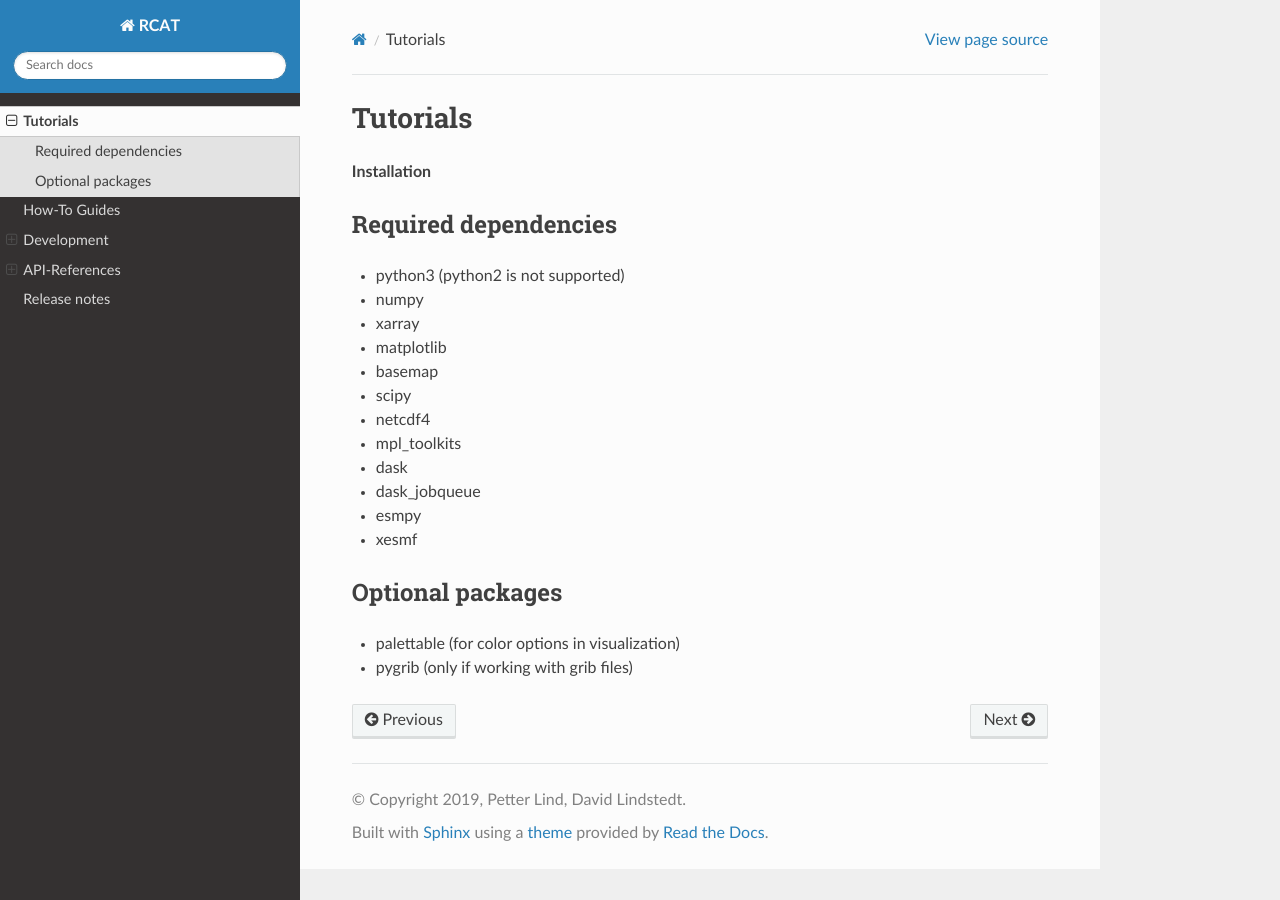
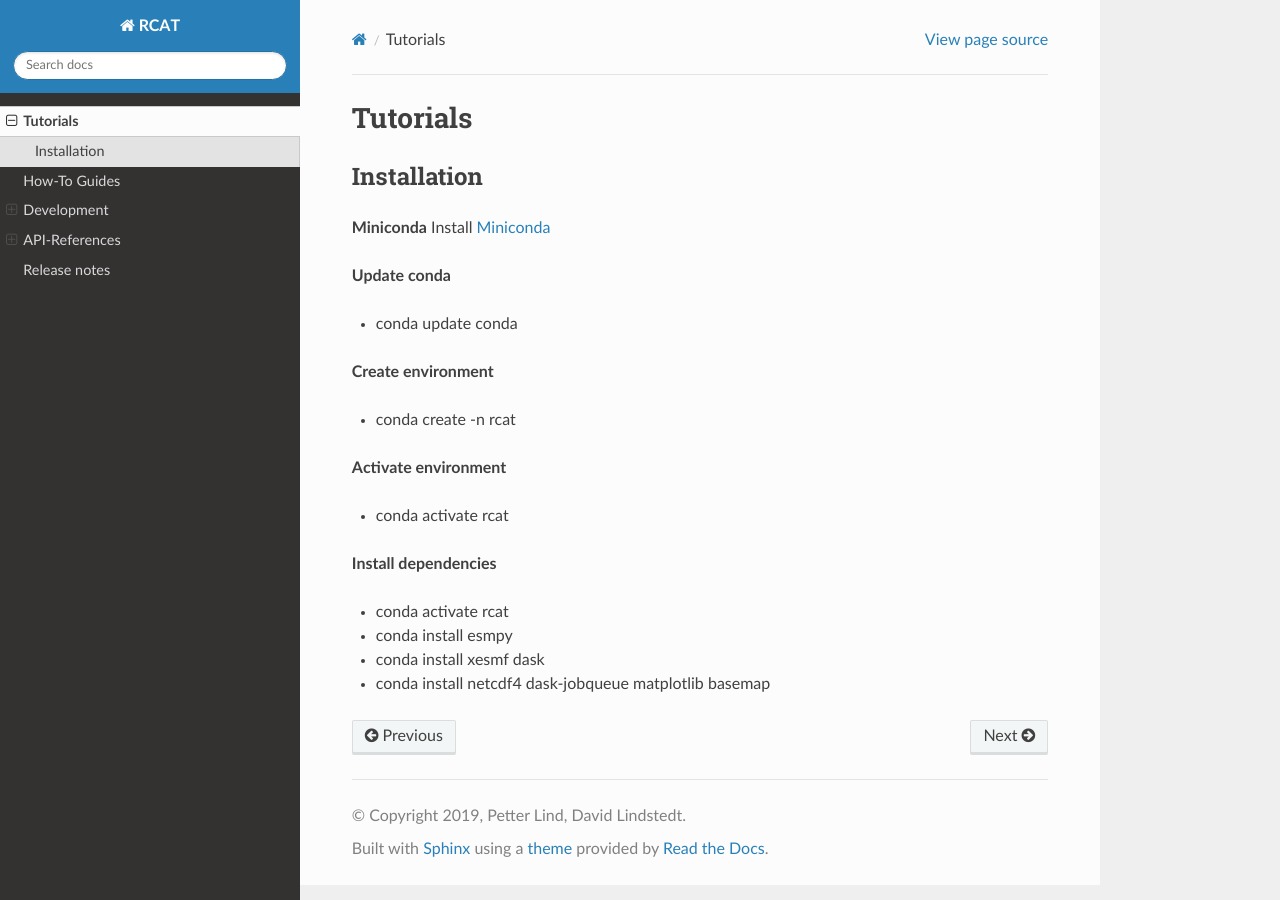
Before and after one commit to jplind79/RCAT, a Sphinx documentation site: the page built from docs/source/tutorials.rst, in a window 1280 px wide. Built offline with Sphinx 7.4.7 and the Read the Docs theme 2.0.0, drawn with Linux system fonts in a browser that asks for light colours; pages that are not in the unit, such as notebooks, are missing from menus.

Commit message:
Tutorial update in docs

```diff
--- a/docs/source/tutorials.rst
+++ b/docs/source/tutorials.rst
@@ -3,25 +3,27 @@ Tutorials
 
 .. :doc:`Installing </install>`
 
-**Installation**
+Installation
+------------
 
-Required dependencies
----------------------
+**Miniconda**
+Install `Miniconda <https://conda.io/projects/conda/en/latest/user-guide/install/linux.html>`_
 
-* python3 (python2 is not supported)
-* numpy
-* xarray
-* matplotlib
-* basemap
-* scipy
-* netcdf4
-* mpl_toolkits
-* dask
-* dask_jobqueue
-* esmpy
-* xesmf
+**Update conda**
 
-Optional packages
------------------
-* palettable (for color options in visualization)
-* pygrib (only if working with grib files)
+* conda update conda
+
+**Create environment**
+
+* conda create -n rcat
+
+**Activate environment**
+
+* conda activate rcat
+
+**Install dependencies**
+
+* conda activate rcat
+* conda install esmpy
+* conda install xesmf dask
+* conda install netcdf4 dask-jobqueue matplotlib basemap
```
